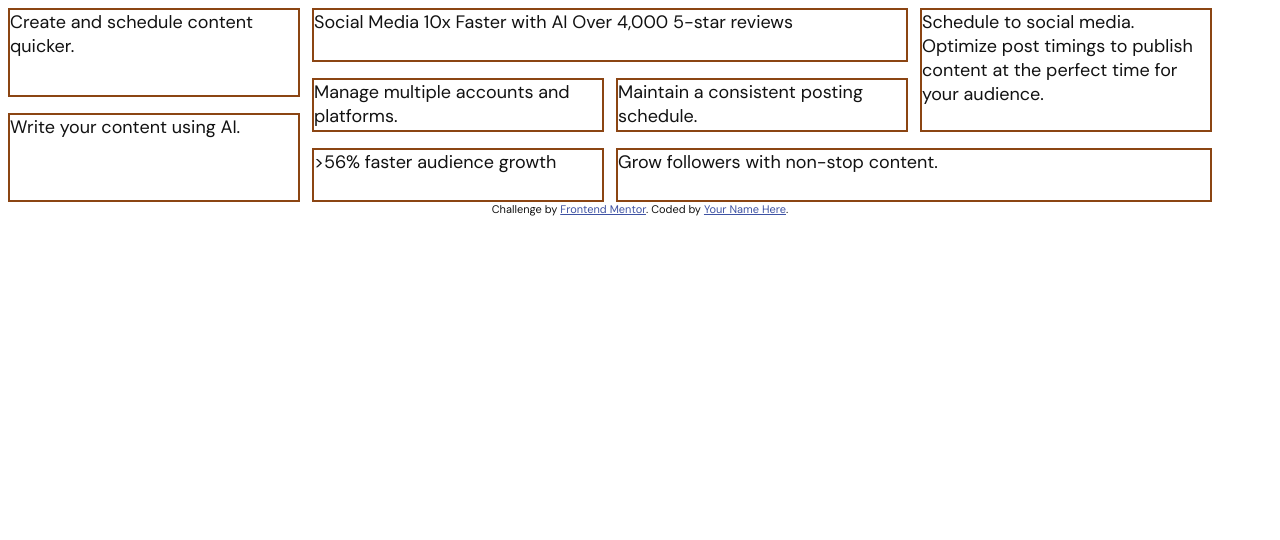
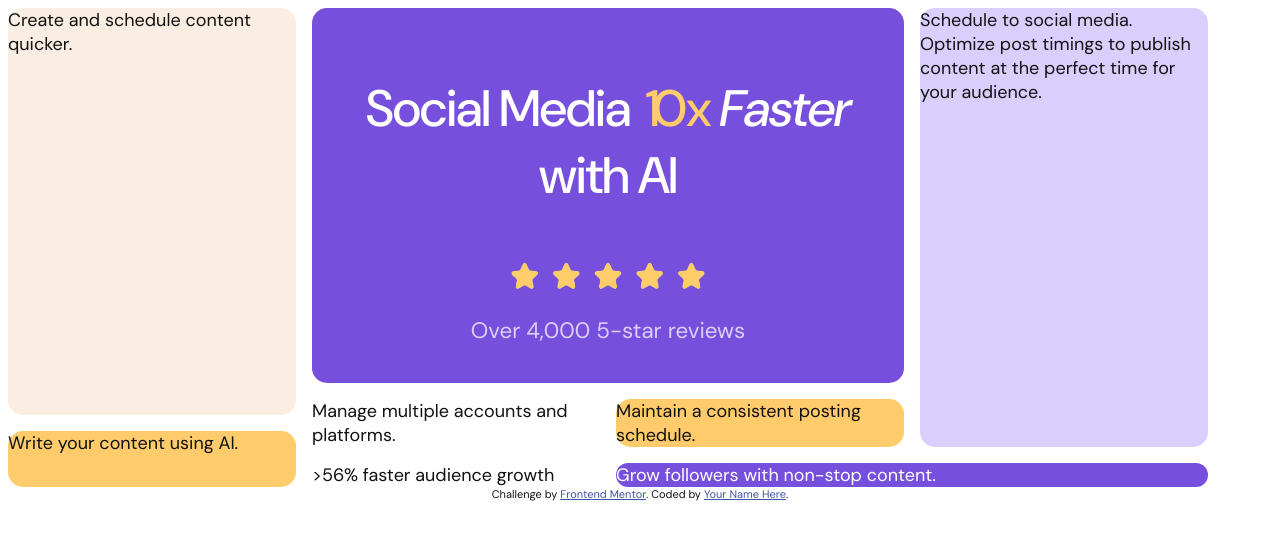
Before and after one commit to KonieK981/bento-grid, a plain HTML site: page index.html in a window 1280 px wide. Drawn offline with Linux system fonts and the light colour scheme.

Commit message:
feat: add basic styles and first card

```diff
--- a/index.html
+++ b/index.html
@@ -9,7 +9,7 @@
       rel="icon"
       type="image/png"
       sizes="32x32"
-      href="./assets/images/favicon-32x32.png"
+      href="./public/images/favicon-32x32.png"
     />
     <link rel="stylesheet" href="./styles.css" />
     <title>Frontend Mentor | Bento grid</title>
@@ -27,19 +27,24 @@
   </head>
   <body>
     <div class="container">
-      <div class="item">
-        Social Media 10x Faster with AI Over 4,000 5-star reviews
+      <div class="card-1">
+        <h3>
+          Social Media <span class="space-ajust">1</span><span>0x </span
+          ><i>Faster </i> with AI
+        </h3>
+        <img src="./public/images/illustration-five-stars.webp" alt="" />
+        <p>Over 4,000 5-star reviews</p>
       </div>
-      <div class="item">Manage multiple accounts and platforms.</div>
-      <div class="item">Maintain a consistent posting schedule.</div>
-      <div class="item">
+      <div class="card-2">Manage multiple accounts and platforms.</div>
+      <div class="card-3">Maintain a consistent posting schedule.</div>
+      <div class="card-4">
         Schedule to social media. Optimize post timings to publish content at
         the perfect time for your audience.
       </div>
-      <div class="item">>56% faster audience growth</div>
-      <div class="item">Grow followers with non-stop content.</div>
-      <div class="item">Create and schedule content quicker.</div>
-      <div class="item">Write your content using AI.</div>
+      <div class="card-5">>56% faster audience growth</div>
+      <div class="card-6">Grow followers with non-stop content.</div>
+      <div class="card-7">Create and schedule content quicker.</div>
+      <div class="card-8">Write your content using AI.</div>
     </div>
 
     <div class="attribution">
--- a/styles.css
+++ b/styles.css
@@ -45,6 +45,66 @@ body {
   gap: 1rem;
 }
 
+.container > div {
+  border-radius: 15px;
+}
+
+.card-1 {
+  background-color: var(--purple-500);
+  color: var(--white);
+  display: flex;
+  flex-direction: column;
+  justify-content: center;
+  align-items: center;
+  padding: 1rem 3rem;
+}
+
+.card-1 h3 {
+  font-size: 3.2rem;
+  font-weight: var(--font-weight-medium);
+  text-align: center;
+  letter-spacing: -1px;
+}
+
+.card-1 h3 span {
+  color: var(--yellow-500);
+}
+
+.card-1 .space-ajust {
+  position: relative;
+  right: -6px;
+}
+
+.card-1 p {
+  font-size: 1.4rem;
+  color: var(--purple-100);
+}
+
+.card-1 img {
+  max-width: 200px;
+}
+
+.card-2 {
+}
+.card-3 {
+  background-color: var(--yellow-500);
+}
+.card-4 {
+  background-color: var(--purple-100);
+}
+.card-5 {
+}
+.card-6 {
+  background-color: var(--purple-500);
+  color: var(--white);
+}
+.card-7 {
+  background-color: var(--yellow-100);
+}
+.card-8 {
+  background-color: var(--yellow-500);
+}
+
 @media (min-width: 700px) {
   .container {
     grid-template-columns: repeat(4, 1fr);
@@ -59,34 +119,28 @@ body {
       "bl bc br br";
   }
 
-  .container .item:nth-child(1) {
+  .card-1 {
     grid-area: tc;
   }
-  .container .item:nth-child(2) {
+  .card-2 {
     grid-area: lc;
   }
-  .container .item:nth-child(3) {
+  .card-3 {
     grid-area: rc;
   }
-  .container .item:nth-child(4) {
+  .card-4 {
     grid-area: tr;
   }
-  .container .item:nth-child(5) {
+  .card-5 {
     grid-area: bc;
   }
-  .container .item:nth-child(6) {
+  .card-6 {
     grid-area: br;
   }
-  .container .item:nth-child(7) {
+  .card-7 {
     grid-area: tl;
   }
-  .container .item:nth-child(8) {
+  .card-8 {
     grid-area: bl;
   }
 }
-
-.item {
-  border: 2px solid saddlebrown;
-  width: 100%;
-  min-height: 50px;
-}
```
